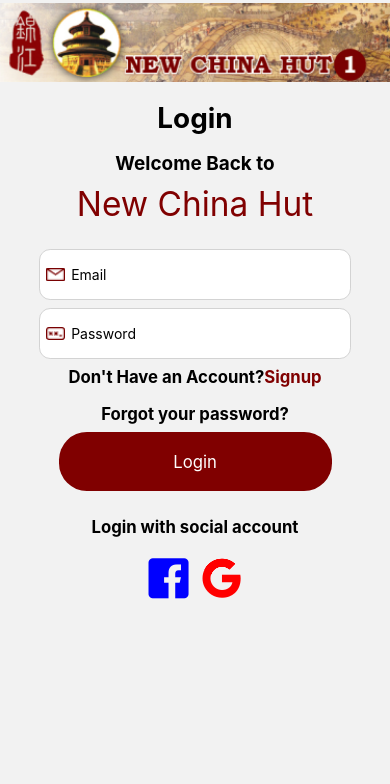
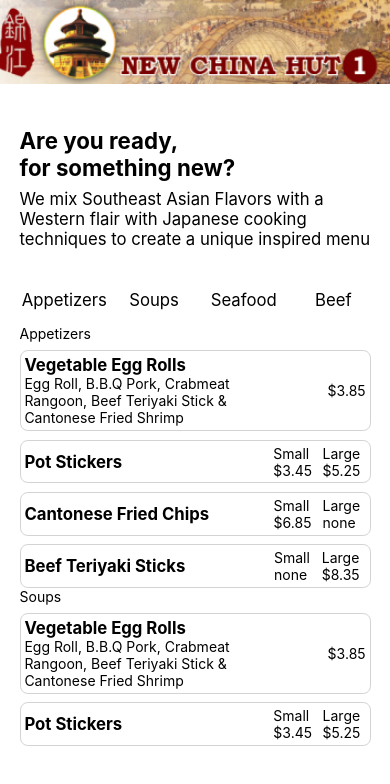
Before and after one commit to Complete-Software-So-utions/NewChinaHut, a React Native app: screen /Home in a window 390 px wide. Shown: the top 784 px of the page. Built offline with nearby package versions, Linux system fonts and the light colour scheme.

Commit message:
17th commit

```diff
--- a/App.js
+++ b/App.js
@@ -1,5 +1,6 @@
 import React from 'react';
 import MainNavigator from './src/navigation/MainNavigator';
+import HomeScreen from './src/screens/HomeScreen';
 
 const App = () => {
   return <MainNavigator />;
--- a/src/navigation/MainNavigator.js
+++ b/src/navigation/MainNavigator.js
@@ -4,8 +4,10 @@
 import {createNativeStackNavigator} from '@react-navigation/native-stack';
 import Login from '../screens/Login';
 import Signup from '../screens/Signup';
+import HomeScreen from '../screens/HomeScreen';
 
 const Auth = createNativeStackNavigator();
+const Post = createNativeStackNavigator();
 
 const MainNavigator = () => {
   const Authentication = () => {
@@ -25,9 +27,22 @@
     );
   };
 
+  const PostAuth = () => {
+    return (
+      <Post.Navigator>
+        <Post.Screen
+          name="Home"
+          component={HomeScreen}
+          options={{headerShown: false}}
+        />
+      </Post.Navigator>
+    );
+  };
+
   return (
     <NavigationContainer>
-      <Authentication />
+      {/* <Authentication /> */}
+      <PostAuth />
     </NavigationContainer>
   );
 };
--- /dev/null
+++ b/src/screens/HomeScreen.js
@@ -0,0 +1,264 @@
+import {
+  StyleSheet,
+  Text,
+  View,
+  Dimensions,
+  Image,
+  ScrollView,
+  TouchableOpacity,
+  FlatList,
+} from 'react-native';
+import React from 'react';
+import {scale} from 'react-native-size-matters';
+import {useIsFocused} from '@react-navigation/native';
+
+const {width, height} = Dimensions.get('window');
+
+const HomeScreen = () => {
+  const isFocused = useIsFocused();
+  const focus = React.useRef([]);
+  let categories = [
+    'Appetizers',
+    'Soups',
+    'Seafood',
+    'Beef',
+    'Poultry',
+    'Vegetables',
+    'Healthy',
+  ];
+
+  let menu = [
+    {
+      category: 'Appetizers',
+      items: [
+        {
+          name: 'Vegetable Egg Rolls',
+          description:
+            'Egg Roll, B.B.Q Pork, Crabmeat Rangoon, Beef Teriyaki Stick & Cantonese Fried Shrimp',
+          singlePrice: 3.85,
+        },
+        {
+          name: 'Pot Stickers',
+          doublePrice: {
+            small: 3.45,
+            large: 5.25,
+          },
+        },
+        {
+          name: 'Cantonese Fried Chips',
+          doublePrice: {
+            small: 6.85,
+            large: 'none',
+          },
+        },
+        {
+          name: 'Beef Teriyaki Sticks',
+          doublePrice: {
+            small: 'none',
+            large: 8.35,
+          },
+        },
+      ],
+    },
+    {
+      category: 'Soups',
+      items: [
+        {
+          name: 'Vegetable Egg Rolls',
+          description:
+            'Egg Roll, B.B.Q Pork, Crabmeat Rangoon, Beef Teriyaki Stick & Cantonese Fried Shrimp',
+          singlePrice: 3.85,
+        },
+        {
+          name: 'Pot Stickers',
+          doublePrice: {
+            small: 3.45,
+            large: 5.25,
+          },
+        },
+        {
+          name: 'Cantonese Fried Chips',
+          doublePrice: {
+            small: 6.85,
+            large: 'none',
+          },
+        },
+        {
+          name: 'Beef Teriyaki Sticks',
+          doublePrice: {
+            small: 'none',
+            large: 8.35,
+          },
+        },
+      ],
+    },
+  ];
+
+  const handleFocus = ref => {
+    const index = menu.findIndex(item => item.category === ref);
+    console.log(index);
+    focus.current.focus(index);
+  };
+
+  const setRef = ref => {
+    focus.current.push(ref);
+  };
+
+  const renderItems = ({item, index}) => {
+    return (
+      <View ref={setRef}>
+        <Text>{item.category}</Text>
+        {item.items.map((i, ind) => (
+          <View
+            style={{
+              flexDirection: 'row',
+              width: width * 0.9,
+              justifyContent: 'space-between',
+              alignItems: 'center',
+              marginTop: height * 0.01,
+              backgroundColor: 'white',
+              elevation: scale(5),
+              borderRadius: scale(7),
+              borderWidth: scale(1),
+              borderColor: 'lightgrey',
+              padding: width * 0.01,
+            }}
+            key={ind}>
+            <View style={{width: width * 0.56}}>
+              <Text style={{fontSize: scale(15), fontWeight: 'bold'}}>
+                {i.name}
+              </Text>
+              {i.description ? <Text>{i.description}</Text> : null}
+            </View>
+            {i.singlePrice && !i.doublePrice ? (
+              <Text>${i.singlePrice}</Text>
+            ) : i.doublePrice.small !== 'none' &&
+              i.doublePrice.large !== 'none' ? (
+              <View
+                style={{
+                  flexDirection: 'row',
+                  width: width * 0.25,
+                  justifyContent: 'space-around',
+                }}>
+                <View>
+                  <Text>Small</Text>
+                  <Text>${i.doublePrice.small}</Text>
+                </View>
+                <View>
+                  <Text>Large</Text>
+                  <Text>${i.doublePrice.large}</Text>
+                </View>
+              </View>
+            ) : i.doublePrice.small !== 'none' &&
+              i.doublePrice.large == 'none' ? (
+              <View
+                style={{
+                  flexDirection: 'row',
+                  width: width * 0.25,
+                  justifyContent: 'space-around',
+                }}>
+                <View>
+                  <Text>Small</Text>
+                  <Text>${i.doublePrice.small}</Text>
+                </View>
+                <View>
+                  <Text>Large</Text>
+                  <Text>{i.doublePrice.large}</Text>
+                </View>
+              </View>
+            ) : i.doublePrice.small == 'none' &&
+              i.doublePrice.large !== 'none' ? (
+              <View
+                style={{
+                  flexDirection: 'row',
+                  width: width * 0.25,
+                  justifyContent: 'space-around',
+                }}>
+                <View>
+                  <Text>Small</Text>
+                  <Text>{i.doublePrice.small}</Text>
+                </View>
+                <View>
+                  <Text>Large</Text>
+                  <Text>${i.doublePrice.large}</Text>
+                </View>
+              </View>
+            ) : null}
+          </View>
+        ))}
+      </View>
+    );
+  };
+
+  return (
+    <View style={styles.bg}>
+      <Image source={require('../assets/image33.jpg')} style={styles.header} />
+      <View style={styles.main}>
+        <Text style={styles.are}>{`Are you ready,\nfor something new?`}</Text>
+        <Text style={styles.des}>
+          We mix Southeast Asian Flavors with a Western flair with Japanese
+          cooking techniques to create a unique inspired menu
+        </Text>
+        <ScrollView
+          showsHorizontalScrollIndicator={false}
+          style={{marginTop: height * 0.03}}
+          horizontal={true}>
+          {categories.map((item, index) => (
+            <TouchableOpacity
+              onPress={() => handleFocus(item)}
+              style={styles.zontal}
+              key={index}>
+              <Text style={styles.cat}>{item}</Text>
+            </TouchableOpacity>
+          ))}
+        </ScrollView>
+        <FlatList
+          data={menu}
+          keyExtractor={(item, index) => index}
+          renderItem={renderItems}
+          showsVerticalScrollIndicator={false}
+          contentContainerStyle={{paddingBottom: height * 0.05}}
+          style={{
+            height: height * 0.5,
+          }}
+        />
+      </View>
+    </View>
+  );
+};
+
+export default HomeScreen;
+
+const styles = StyleSheet.create({
+  bg: {
+    backgroundColor: 'white',
+    width: width,
+    height: height,
+  },
+  header: {
+    width: width,
+    height: height * 0.1,
+  },
+  are: {
+    fontSize: scale(20),
+    fontWeight: 'bold',
+    marginTop: height * 0.05,
+  },
+  main: {
+    width: width * 0.9,
+    alignSelf: 'center',
+  },
+  cat: {
+    fontSize: scale(15),
+  },
+  zontal: {
+    width: width * 0.23,
+    height: height * 0.06,
+    alignItems: 'center',
+    justifyContent: 'center',
+  },
+  des: {
+    marginTop: height * 0.01,
+    fontSize: scale(15),
+  },
+});
```
